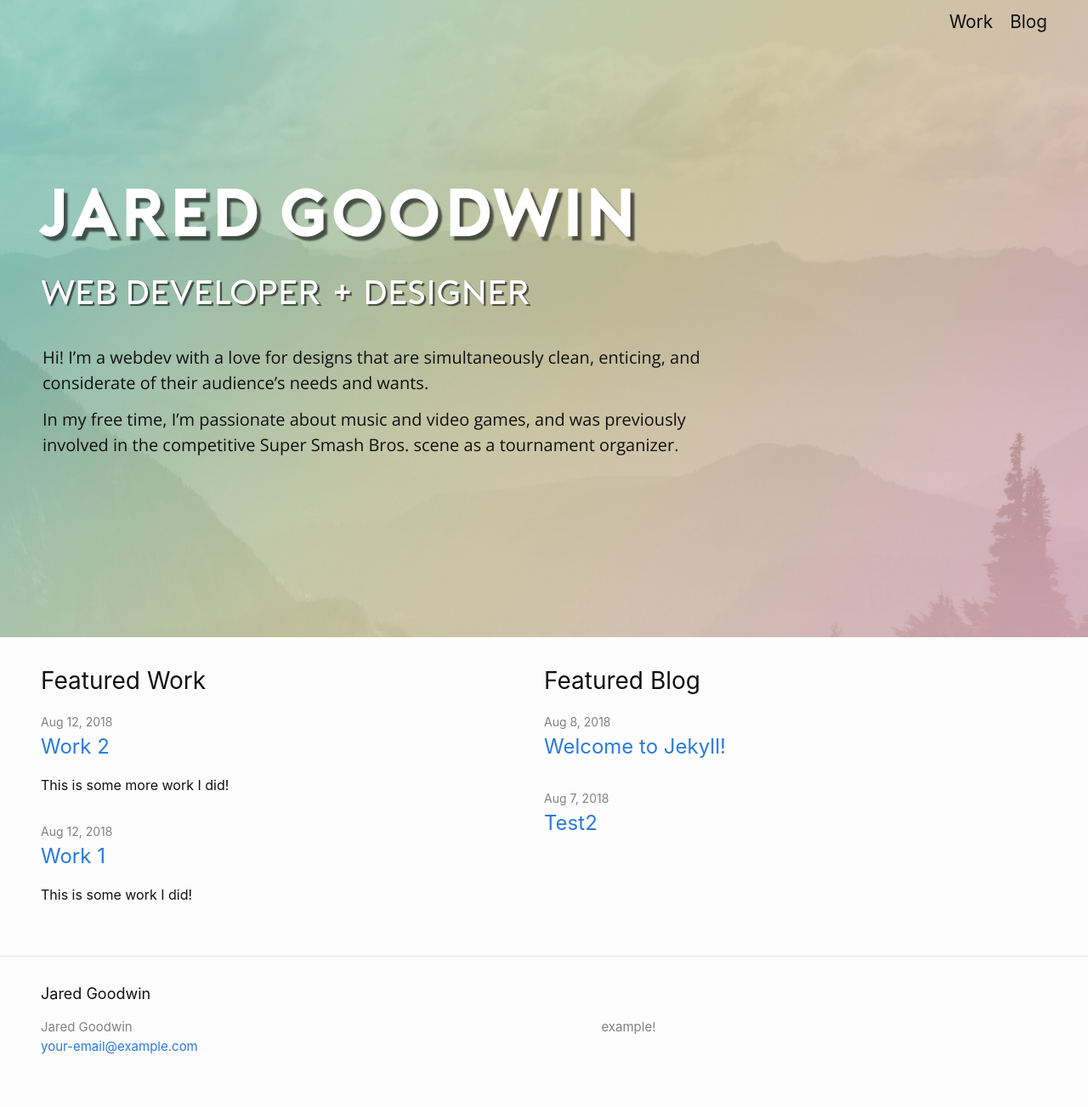
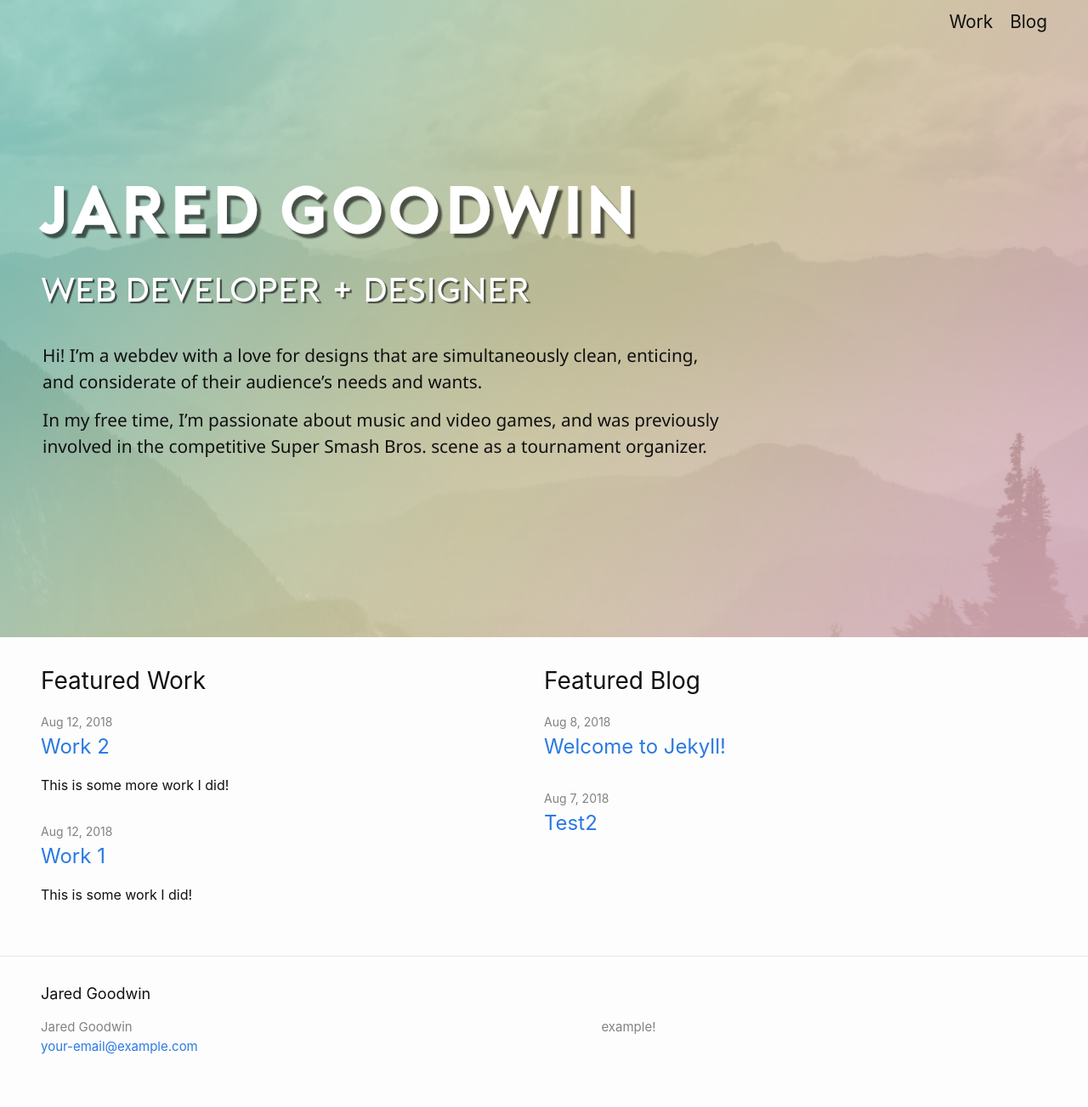
Before and after one commit to goodwin72/jaredrgoodwin.com, a Jekyll site: the page built from index.html, in a window 1280 px wide. Shown: the whole page at 85% size. Built offline with Jekyll 4.4.1, drawn with Linux system fonts in a browser that asks for light colours.

Commit message:
Tentatively converting only use of Open Sans to Segoe UI

```diff
--- a/_sass/minima/_layout.scss
+++ b/_sass/minima/_layout.scss
@@ -356,10 +356,12 @@
 }
 
 .home-banner p{
-    font-size: 1.25em;
+    //font-size: 1.25em;
+    font-size: 1.3em;
     margin-left: .1em;
     margin-bottom: .675em;
-    font-family: 'Open Sans', sans-serif;
+    //font-family: 'Open Sans', sans-serif;
+    font-family: 'Segoe UI', sans-serif;
     font-weight: 300;
 
     @include media-query($on-palm){
```
